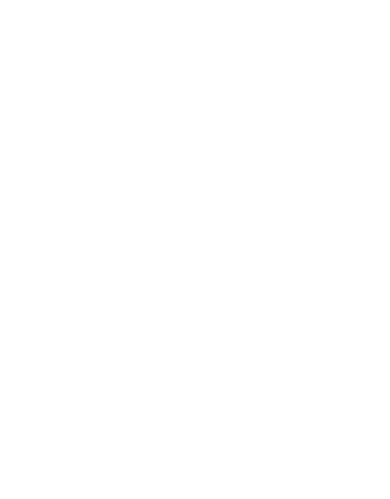
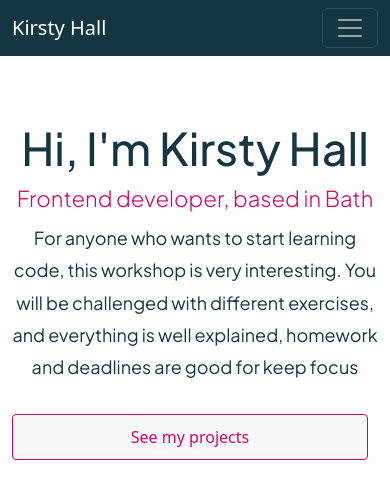
Before and after one commit to khall1610/shecodes-responsive-portfolio, a plain HTML site: page about-me.html in a window 390 px wide. Drawn offline with nearby package versions, Linux system fonts and the light colour scheme; a web font is replaced by a local one.

Commit message:
Added About Me page
Added about me page, entered content and styled, made three levels of responsiveness.

```diff
--- a/about-me.html
+++ b/about-me.html
@@ -3,7 +3,80 @@
   <head>
     <meta charset="UTF-8" />
     <meta name="viewport" content="width=device-width, initial-scale=1.0" />
-    <title>About me</title>
+    <link
+      href="https://cdn.jsdelivr.net/npm/bootstrap@5.3.3/dist/css/bootstrap.min.css"
+      rel="stylesheet"
+      integrity="sha384-QWTKZyjpPEjISv5WaRU9OFeRpok6YctnYmDr5pNlyT2bRjXh0JMhjY6hW+ALEwIH"
+      crossorigin="anonymous"
+    />
+    <script
+      src="https://cdn.jsdelivr.net/npm/bootstrap@5.3.3/dist/js/bootstrap.bundle.min.js"
+      integrity="sha384-YvpcrYf0tY3lHB60NNkmXc5s9fDVZLESaAA55NDzOxhy9GkcIdslK1eN7N6jIeHz"
+      crossorigin="anonymous"
+    ></script>
+    <link rel="preconnect" href="https://fonts.googleapis.com" />
+    <link rel="preconnect" href="https://fonts.gstatic.com" crossorigin />
+    <link rel="preconnect" href="https://fonts.googleapis.com" />
+    <link rel="preconnect" href="https://fonts.gstatic.com" crossorigin />
+    <link
+      href="https://fonts.googleapis.com/css2?family=Plus+Jakarta+Sans:ital,wght@0,200..800;1,200..800&family=Sedan:ital@0;1&display=swap"
+      rel="stylesheet"
+    />
+    <link rel="stylesheet " href="styles.css" />
+    <title>Homepage</title>
   </head>
-  <body></body>
+  <nav
+    class="navbar navbar-expand-md"
+    data-bs-theme="dark"
+    style="background-color: #143642"
+  >
+    <div class="container-fluid">
+      <a class="navbar-brand" href="#">Kirsty Hall</a>
+      <button
+        class="navbar-toggler"
+        type="button"
+        data-bs-toggle="collapse"
+        data-bs-target="#navbarNavAltMarkup"
+        aria-controls="navbarNavAltMarkup"
+        aria-expanded="false"
+        aria-label="Toggle navigation"
+      >
+        <span class="navbar-toggler-icon"></span>
+      </button>
+      <div class="collapse navbar-collapse" id="navbarNavAltMarkup">
+        <div class="navbar-nav">
+          <a class="nav-link active" aria-current="page" href="/">Home</a>
+          <a class="nav-link" href="/about-me.html">About me</a>
+          <a class="nav-link" href="/">Contact me</a>
+        </div>
+      </div>
+    </div>
+  </nav>
+  <body>
+    <main>
+      <div class="about-me">
+        <div class="container main-section">
+          <div class="row">
+            <div class="col-lg-6">
+              <h1>Hi, I'm Kirsty Hall</h1>
+              <h2>Frontend developer, based in Bath</h2>
+              <p>
+                For anyone who wants to start learning code, this workshop is
+                very interesting. You will be challenged with different
+                exercises, and everything is well explained, homework and
+                deadlines are good for keep focus
+              </p>
+              <a class="primary-button">See my projects</a>
+            </div>
+            <div class="col-lg-6 profile-pic">
+              <img
+                src="/images/profile-pic.jfif"
+                class="d-none d-md-block img-fluid rounded profile-pic"
+              />
+            </div>
+          </div>
+        </div>
+      </div>
+    </main>
+  </body>
 </html>
--- a/styles.css
+++ b/styles.css
@@ -54,6 +54,14 @@ p {
   background-color: var(--background-color);
 }
 
+.about-me .primary-button {
+  margin-left: 0px;
+}
+
+.about-me {
+  margin-top: 65px;
+}
+
 .primary-button:hover {
   background-color: var(--primary-accent);
   color: var(--background-color);
@@ -79,6 +87,19 @@ p {
   align-items: center;
 }
 
+.about-me h2 {
+  font-size: 22px;
+  line-height: 1.4;
+}
+
+.about-me p {
+  font-size: 18px;
+}
+
+.profile-pic {
+  max-width: 350px;
+}
+
 @media (max-width: 767px) {
   h2,
   p,
@@ -95,7 +116,17 @@ p {
     font-size: 45px;
   }
 
+  .about-me h1 {
+    text-align: center;
+  }
+
   h2 {
     font-size: 25px;
   }
 }
+
+@media (max-width: 996px) {
+  .profile-pic {
+    margin-top: 20px;
+  }
+}
```
Also changed, not shown: images/profile-pic.jfif (added).
